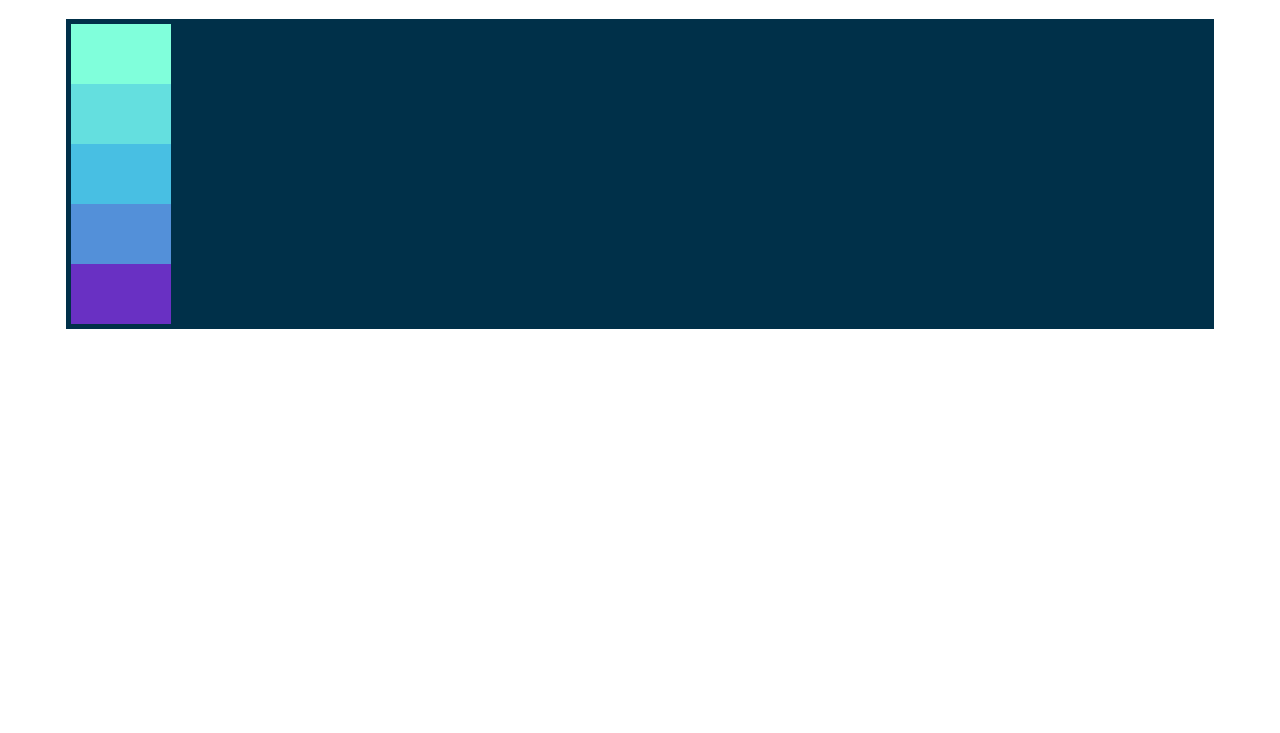
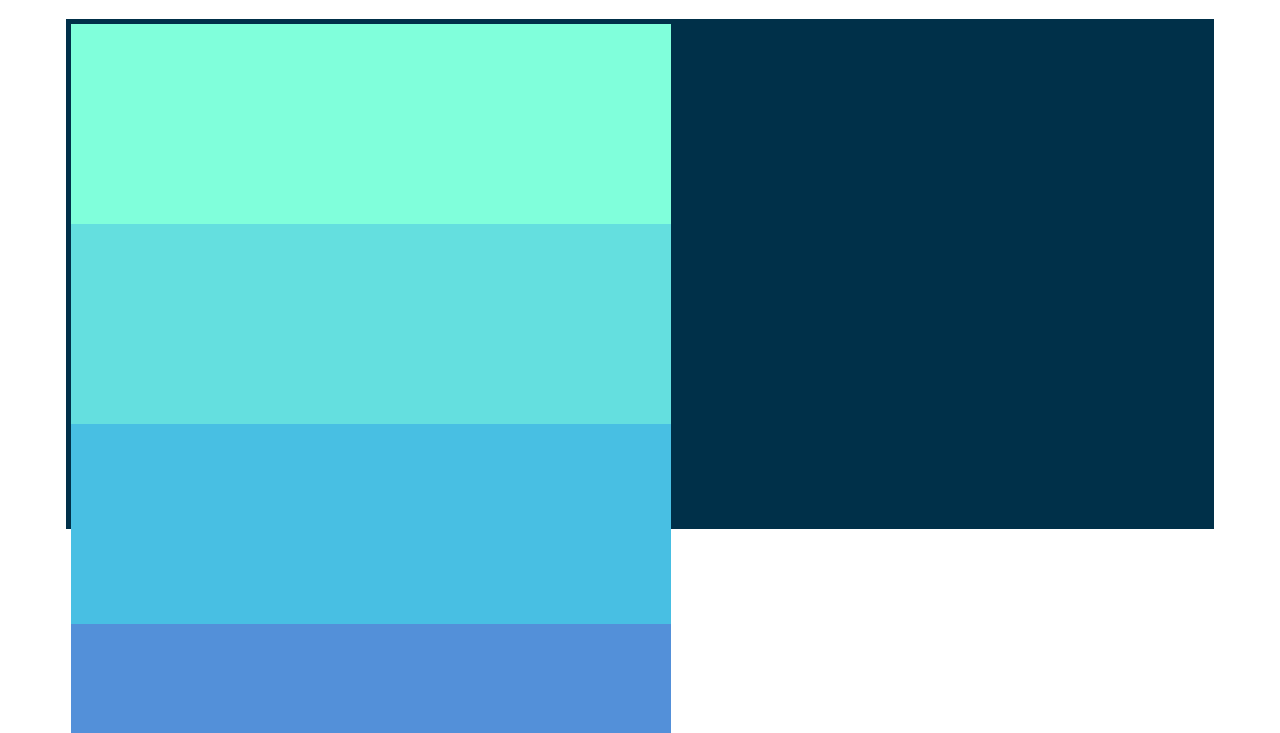
Before and after one commit to Cook1619/Layouts, a plain HTML site: page index.html in a window 1280 px wide. Shown: the part 67-800 px from the top of the page. Drawn offline with nearby package versions, Linux system fonts and the light colour scheme.

Commit message:
More flex box

```diff
--- a/main.css
+++ b/main.css
@@ -9,14 +9,16 @@ h1 {
 #container {
   background: #003049;
   width: 90%;
-  height: 300px;
+  height: 500px;
   margin: 0 auto;
   border: 5px solid #003049;
   display: flex;
-  flex-direction: column;
+  flex-direction: row;
+  justify-content: flex-start;
+  flex-wrap: wrap;
 }
 
 #container div {
-  height: 100px;
-  width: 100px;
+  height: 200px;
+  width: 600px;
 }
```
